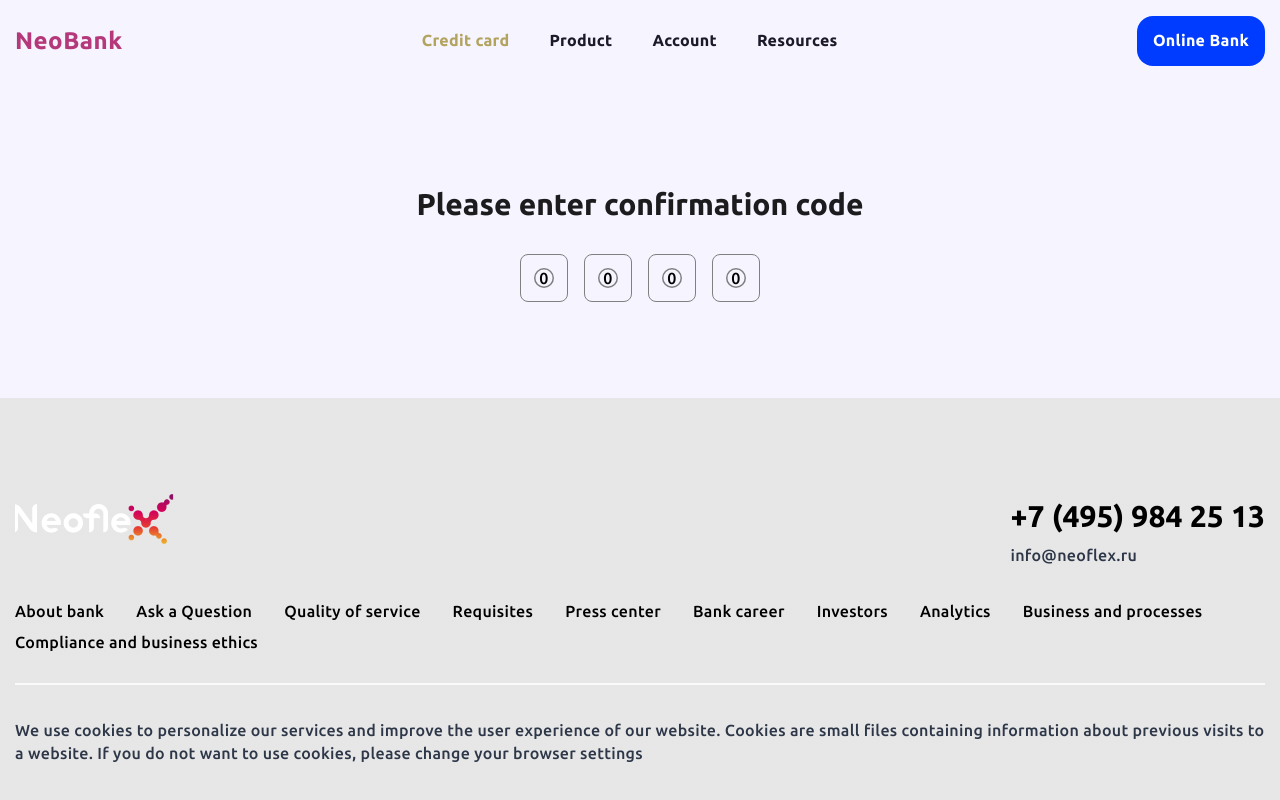
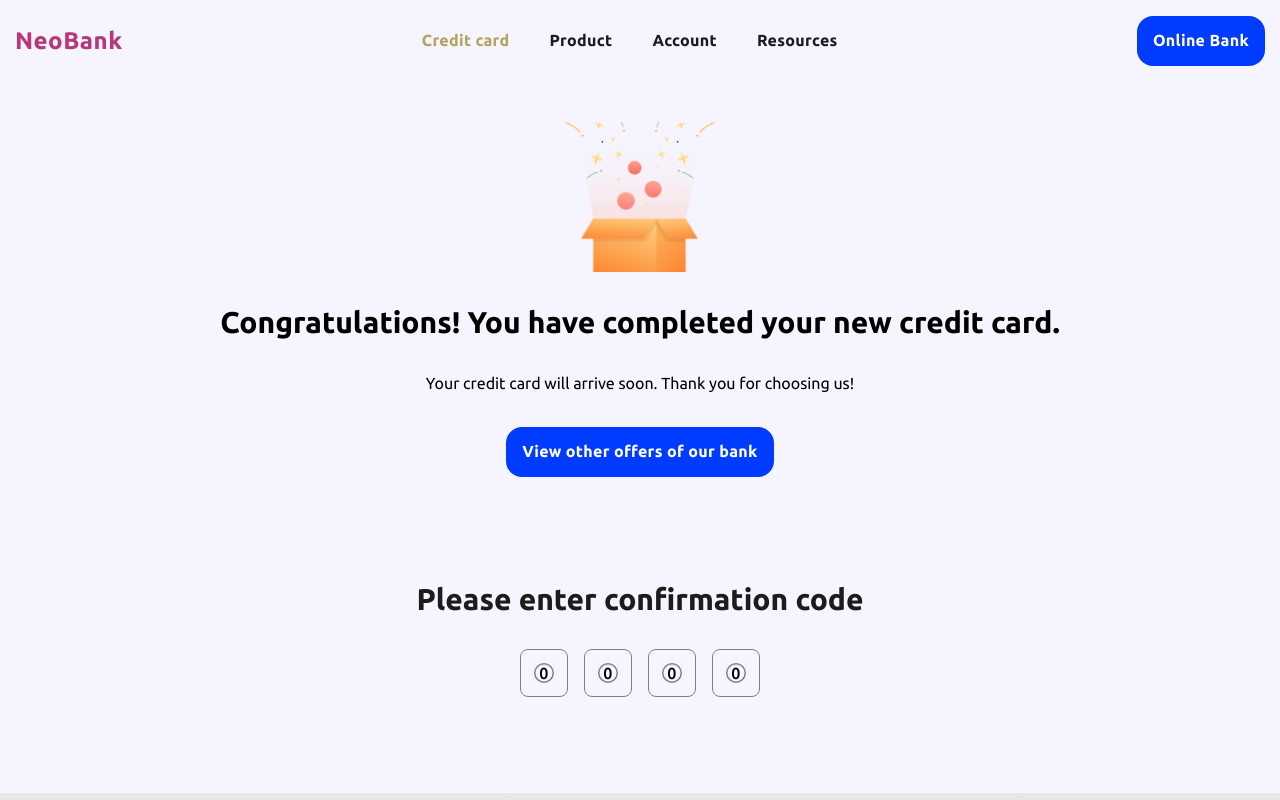
Before and after one commit to krisgsnv/neobank, a React app: page /loan/1/code in a window 1280 px wide. Shown: the top 800 px of the page. Built offline with nearby package versions, Linux system fonts and the light colour scheme.

Commit message:
add congratulations section

```diff
--- a/src/components/containers/sections/Confirmation/index.tsx
+++ b/src/components/containers/sections/Confirmation/index.tsx
@@ -12,7 +12,7 @@ const Confirmation = (): JSX.Element => {
       <h2 className="confirmation__h2">Please enter confirmation code</h2>
       <div className="confirmation-code confirmation__code">
         {code.map((num, i) => (
-          <input key={i} type="number" className="confirmation-code__num" value={0}/>
+          <input key={i} type="number" className="confirmation-code__num" defaultValue={0}/>
         ))}
       </div>
       {error && <p className="confirmation__error">Invalid confirmation code</p>}
--- /dev/null
+++ b/src/components/containers/sections/Congratulations/index.tsx
@@ -0,0 +1,21 @@
+import Button from "@/components/ui/Button";
+import "./style.scss";
+import { Link } from "react-router-dom";
+
+const Congratulations = (): JSX.Element => {
+  return (
+    <section className="congratulations">
+      <h2 className="congratulations__h2">
+        Congratulations! You have completed your new credit card.
+      </h2>
+      <p className="congratulations__message">
+        Your credit card will arrive soon. Thank you for choosing us!
+      </p>
+      <Link to="/">
+        <Button text="View other offers of our bank" />
+      </Link>
+    </section>
+  );
+};
+
+export default Congratulations;
--- /dev/null
+++ b/src/components/containers/sections/Congratulations/style.scss
@@ -0,0 +1,32 @@
+.congratulations {
+  margin-top: toRem(40);
+  background: url("@/assets/images/surprise.png") top center/toRem(150)
+    no-repeat;
+  padding-top: toRem(150);
+  text-align: center;
+  @include flex-column;
+  gap: 2rem;
+  align-items: center;
+  @media screen and (max-width: $tablet) {
+    background-size: 6.5rem;
+    padding-top: 6.5rem;
+  }
+  &__h2 {
+    @include heading-size(toRem(30));
+    margin-top: 2rem;
+    @media screen and (max-width: $tablet) {
+      max-width: 65%;
+    }
+    @media screen and (max-width: $mobile) {
+      max-width: 80%;
+    }
+  }
+  &__message {
+    @media screen and (max-width: $tablet) {
+      max-width: 60%;
+    }
+    @media screen and (max-width: $mobile) {
+      max-width: 70%;
+    }
+  }
+}
--- a/src/pages/Confirmation.tsx
+++ b/src/pages/Confirmation.tsx
@@ -1,8 +1,10 @@
 import ConfirmationSection from "@/components/containers/sections/Confirmation";
+import Congratulations from "@/components/containers/sections/Congratulations";
 
 const Confirmation = (): JSX.Element => (
   <>
-    <ConfirmationSection/>
+    <Congratulations />
+    <ConfirmationSection />
   </>
 );
 
```
